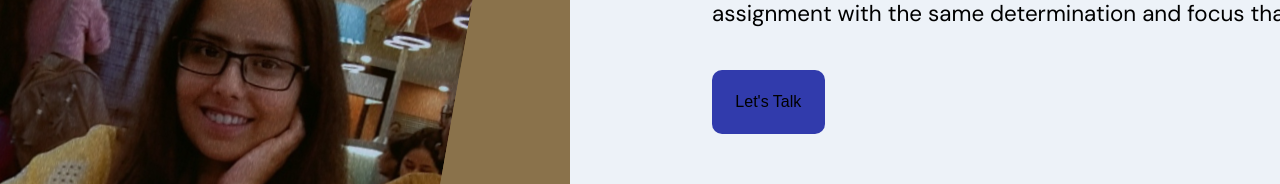
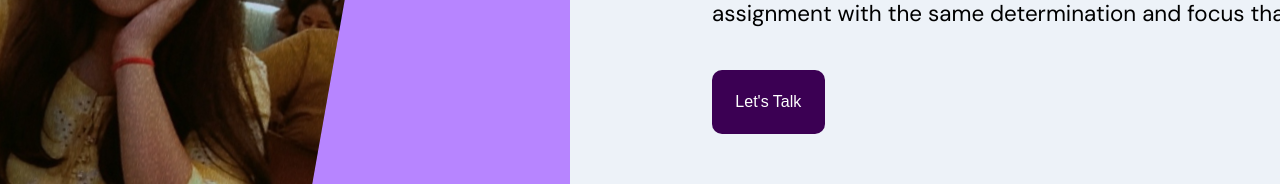
Before and after one commit to Vidhi2604/My-Portfolio, a React (Create React App) app in the folder frontend_react/: page / in a window 1280 px wide. Shown: the part 1232-1416 px from the top of the page. Built offline with nearby package versions, Linux system fonts and the light colour scheme; no server answers.

Commit message:
Update About.scss

```diff
--- a/frontend_react/src/container/About/About.scss
+++ b/frontend_react/src/container/About/About.scss
@@ -70,8 +70,8 @@
 .about__me {
     width: 115%;
     aspect-ratio: 1/1;
-    border-radius: 3rem;
-    background: #8a724b;
+    border-radius: 5rem;
+    background: #b785ff;
     display: grid;
     place-items: center;
     margin-top: 4rem;
@@ -80,9 +80,11 @@
 }
 
 .about__me-img {
-    border-radius: 3rem;
+    border-radius: 5rem;
     overflow: hidden;
     transform: rotate(10deg);
+    width: 100%;
+    height: 100%;
 
 }
 
@@ -98,22 +100,22 @@
 
 
 button{
-    color: #000;
+    color: #fff;
     padding: 2.5%;
     margin-bottom:5%;
-    background-color: #313bac;
+    background-color: #3b0053;
     border-radius: 10px;
     cursor: pointer;
     border: transparent;
 }
 button:hover{
-    background-color: #313bac;
+    background-color: #3b0053;
 }
 
 button a{
     font-size: 1rem;
     text-decoration: none;
-    color: #000;
+    color: #fff;
 }
 
 @media screen and (max-width:1024px) {
```
